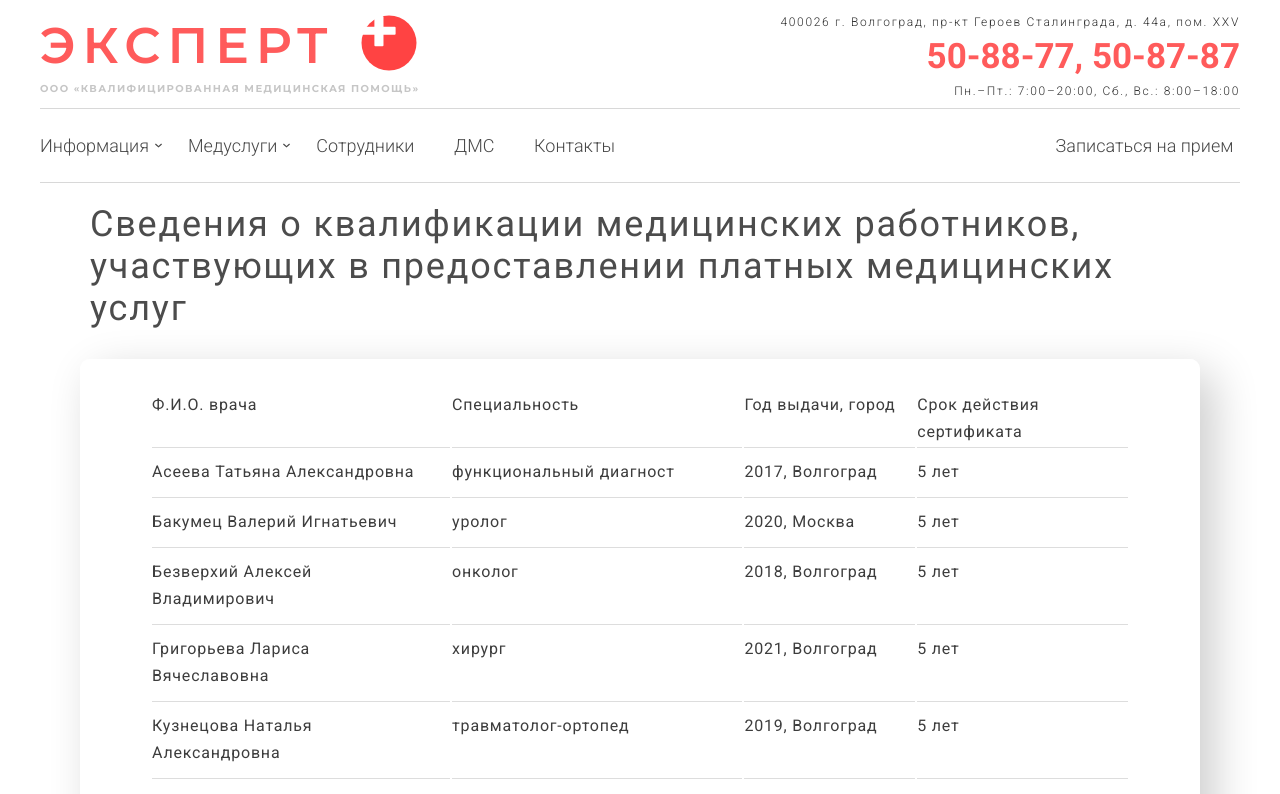
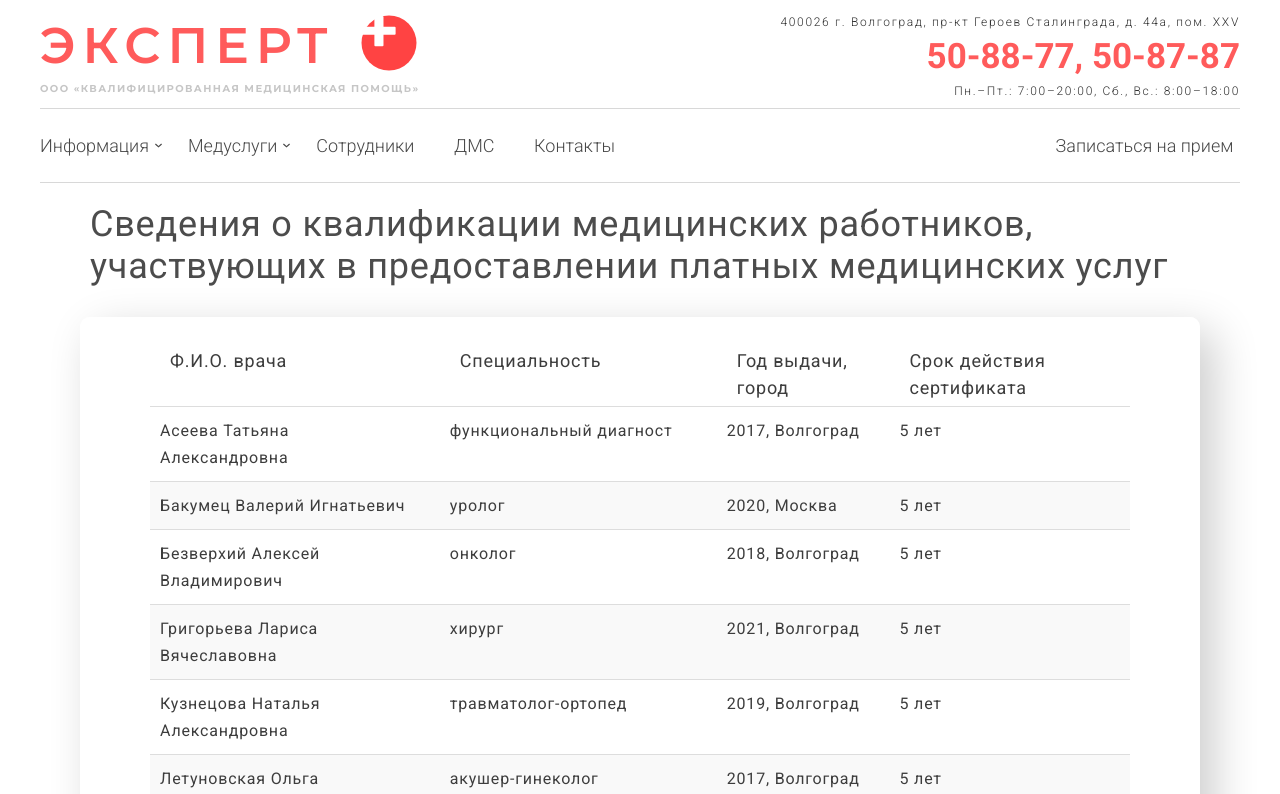
Before and after one commit to CanUFeelMyHeart/expertPlus, a React (Create React App) app in the folder medical-clinic-expert/: page /info/svedeniya-o-kvalifikaczii-mediczinskix-rabotnikov in a window 1280 px wide. Shown: the top 794 px of the page. Built offline with nearby package versions, Linux system fonts and the light colour scheme; the HTML template or start-up script is replaced by a standard one.

Commit message:
qualifications page is done

```diff
--- a/medical-clinic-expert/src/components/InformationContainerComponent/InformationContainerComponent.css
+++ b/medical-clinic-expert/src/components/InformationContainerComponent/InformationContainerComponent.css
@@ -18,7 +18,6 @@
     font-weight: 400;
     font-size: 36px;
     line-height: 42px;
-    letter-spacing: 0.05em;
     margin: 10px;
     margin-bottom: 30px;
     margin-top: 20px;
--- a/medical-clinic-expert/src/pages/InformationPage/InfoQualificationsPage/InfoQualificationsPage.css
+++ b/medical-clinic-expert/src/pages/InformationPage/InfoQualificationsPage/InfoQualificationsPage.css
@@ -5,24 +5,39 @@
     line-height: 27px;
     font-size: 16px;
     letter-spacing: 0.05em;
+    min-width: 750px;
 
     color: #3d3d3d;
 }
 
-.InfoQualificationsPage__thead {
-
+.InfoQualificationsPage__table {
+    border-collapse:collapse;
 }
 
-.InfoQualificationsPage__trow {
+.InfoQualificationsPage__thead {
+    font-weight: 400;
+    font-size: 18px;
+}
 
+.InfoQualificationsPage__thead_td {
+    padding-left: 20px;
+    padding-bottom: 5px;
 }
 
 .InfoQualificationsPage__trow_td {
     border-top: 1px solid #ddd;
-    padding: 10px 0px;
-    padding-right: 20px;
+    padding: 10px 10px;
+    margin-right: 20px;
 }
 
 .name {
     padding-right: 20px;
 }
+
+tbody tr:nth-child(odd) {
+    background-color: #ffffff; /* фон нечетных строк */
+}
+
+tbody tr:nth-child(even) {
+    background-color: #f9f9f9; /* фон четных строк */
+}
--- a/medical-clinic-expert/src/pages/InformationPage/InfoQualificationsPage/InfoQualificationsPage.jsx
+++ b/medical-clinic-expert/src/pages/InformationPage/InfoQualificationsPage/InfoQualificationsPage.jsx
@@ -9,13 +9,21 @@ export const InfoQualificationsPage = () => {
     return (
         <div className="InfoQualificationsPage">
             <InformationContainerComponent header="Сведения о квалификации медицинских работников, участвующих в предоставлении платных медицинских услуг">
-                <table>
+                <table className="InfoQualificationsPage__table">
                     <thead>
                         <tr className="InfoQualificationsPage__thead">
-                            <td>Ф.И.О. врача</td>
-                            <td>Специальность</td>
-                            <td>Год выдачи, город</td>
-                            <td>Срок действия сертификата</td>
+                            <td className="InfoQualificationsPage__thead_td">
+                                Ф.И.О. врача
+                            </td>
+                            <td className="InfoQualificationsPage__thead_td">
+                                Специальность
+                            </td>
+                            <td className="InfoQualificationsPage__thead_td">
+                                Год выдачи, город
+                            </td>
+                            <td className="InfoQualificationsPage__thead_td">
+                                Срок действия сертификата
+                            </td>
                         </tr>
                     </thead>
                     <tbody>
```
